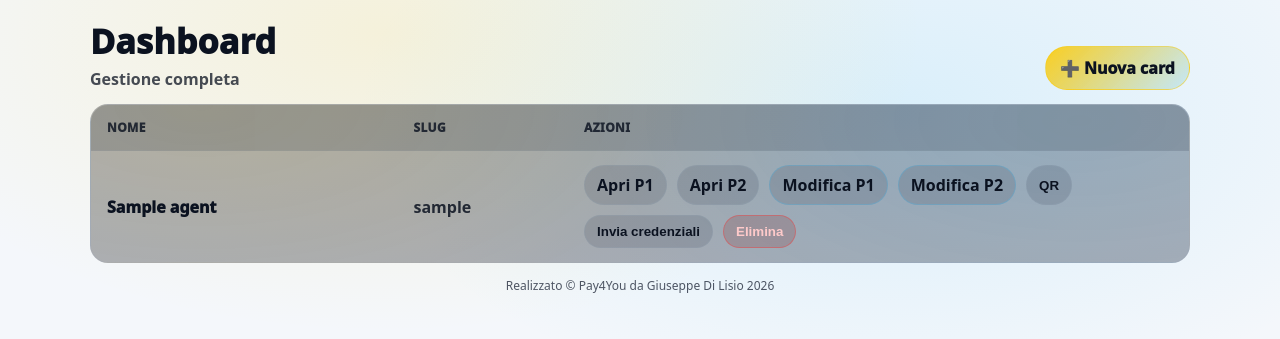
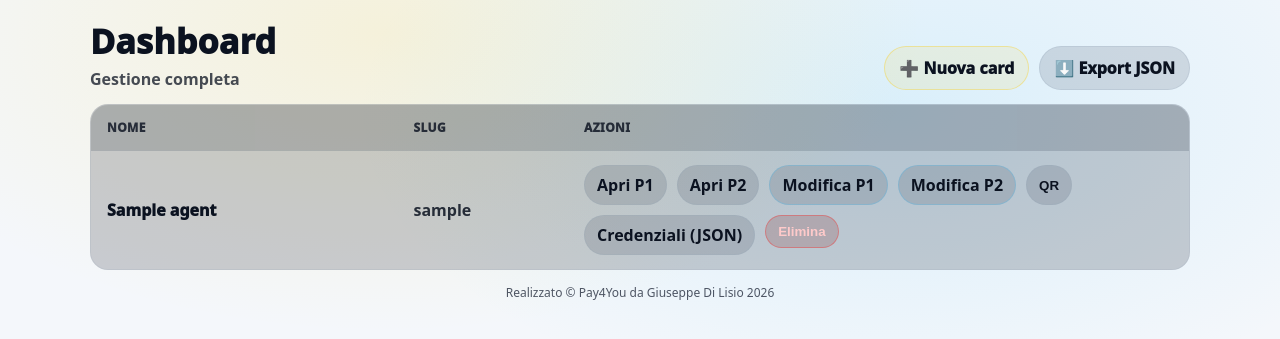
Before and after one commit to gidl59/pay4you-cards-fire, a Flask app: page /dashboard in a window 1280 px wide. Shown: the part 47-386 px from the top of the page. Run offline with Flask 3, Linux system fonts and the light colour scheme; the visitor is signed in with stand-in values (Sample User, id 1); tables that the repository leaves empty hold one stand-in row (values such as "Sample post").

Commit message:
Update admin_list.html

```diff
--- a/templates/admin_list.html
+++ b/templates/admin_list.html
@@ -15,12 +15,13 @@
 
       <div class="admin-actions">
         {% if is_admin %}
-          <a class="btn-pill gold" href="{{ url_for('new_agent') }}">➕ Nuova card</a>
+          <a class="btn-pill" href="{{ url_for('new_agent') }}">➕ Nuova card</a>
+          <a class="btn-pill ghost" href="{{ url_for('admin_export_agents_json') }}">⬇️ Export JSON</a>
         {% endif %}
       </div>
     </div>
 
-    <div class="table-card pay4you-card">
+    <div class="table-card">
       <div class="table-row table-head">
         <div>Nome</div>
         <div>Slug</div>
@@ -57,20 +58,18 @@
 
           {% if (a.p2_enabled or 0)|int == 1 %}
             {% if is_admin %}
-              <a class="btn-mini ghost" href="{{ url_for('admin_edit_p2', slug=a.slug) }}">Modifica P2</a>
+              <a class="btn-mini ghost" href="{{ url_for('admin_profile2', slug=a.slug) }}">Modifica P2</a>
             {% else %}
               <a class="btn-mini ghost" href="{{ url_for('me_profile2') }}">Modifica P2</a>
             {% endif %}
           {% endif %}
 
-          <button class="btn-mini blue" type="button" onclick="openQrModal('/{{ a.slug }}/qr.png')">QR</button>
+          <button class="btn-mini" type="button" onclick="openQrModal('/{{ a.slug }}/qr.png')">QR</button>
 
           {% if is_admin %}
-            <button class="btn-mini gold" type="button"
-                    onclick="openCredModal('{{ a.slug }}')">Invia credenziali</button>
+            <a class="btn-mini" href="{{ url_for('admin_credentials', slug=a.slug) }}" target="_blank">Credenziali (JSON)</a>
 
-            <form method="post" action="{{ url_for('delete_agent', slug=a.slug) }}"
-                  onsubmit="return confirm('Eliminare?')" style="display:inline;">
+            <form method="post" action="{{ url_for('delete_agent', slug=a.slug) }}" onsubmit="return confirm('Eliminare?')" style="display:inline;">
               <button class="btn-mini danger" type="submit">Elimina</button>
             </form>
           {% endif %}
@@ -89,21 +88,8 @@
 <div id="qr-modal" class="modal-overlay" style="display:none;">
   <div class="modal-box">
     <button class="modal-x" type="button" onclick="closeQrModal()">✕</button>
-    <img id="qr-img" src="" alt="QR" class="modal-media-img">
+    <img id="qr-img" src="" alt="QR" style="width:100%;max-width:520px;display:block;margin:8px auto;border-radius:14px;">
     <button class="modal-close" type="button" onclick="closeQrModal()">Chiudi</button>
-  </div>
-</div>
-
-<!-- CRED modal -->
-<div id="cred-modal" class="modal-overlay" style="display:none;">
-  <div class="modal-box">
-    <button class="modal-x" type="button" onclick="closeCredModal()">✕</button>
-
-    <div class="cred-title">Credenziali cliente</div>
-    <div class="cred-sub">Copia e incolla al cliente (WhatsApp / Email)</div>
-
-    <textarea id="cred-text" class="cred-text" readonly></textarea>
-    <button class="modal-close" type="button" onclick="copyCred()">Copia</button>
   </div>
 </div>
 
@@ -120,40 +106,5 @@
     img.src = '';
     m.style.display = 'none';
   }
-
-  async function openCredModal(slug){
-    const m = document.getElementById('cred-modal');
-    const t = document.getElementById('cred-text');
-    t.value = 'Caricamento...';
-    m.style.display = 'flex';
-
-    try{
-      const r = await fetch(`/admin/${slug}/credentials`);
-      const j = await r.json();
-      t.value =
-`Ciao! Ecco le tue credenziali Pay4You Card ✅
-
-🔐 Username: ${j.username}
-🔑 Password: ${j.password}
-
-🧩 Area riservata: ${j.dashboard}
-📲 La tua card: ${j.card}
-
-(Consiglio: al primo accesso salva password in un posto sicuro)`;
-    } catch(e){
-      t.value = 'Errore nel caricamento credenziali.';
-    }
-  }
-  function closeCredModal(){
-    const m = document.getElementById('cred-modal');
-    const t = document.getElementById('cred-text');
-    t.value = '';
-    m.style.display = 'none';
-  }
-  function copyCred(){
-    const t = document.getElementById('cred-text');
-    t.select();
-    document.execCommand('copy');
-  }
 </script>
 {% endblock %}
```
